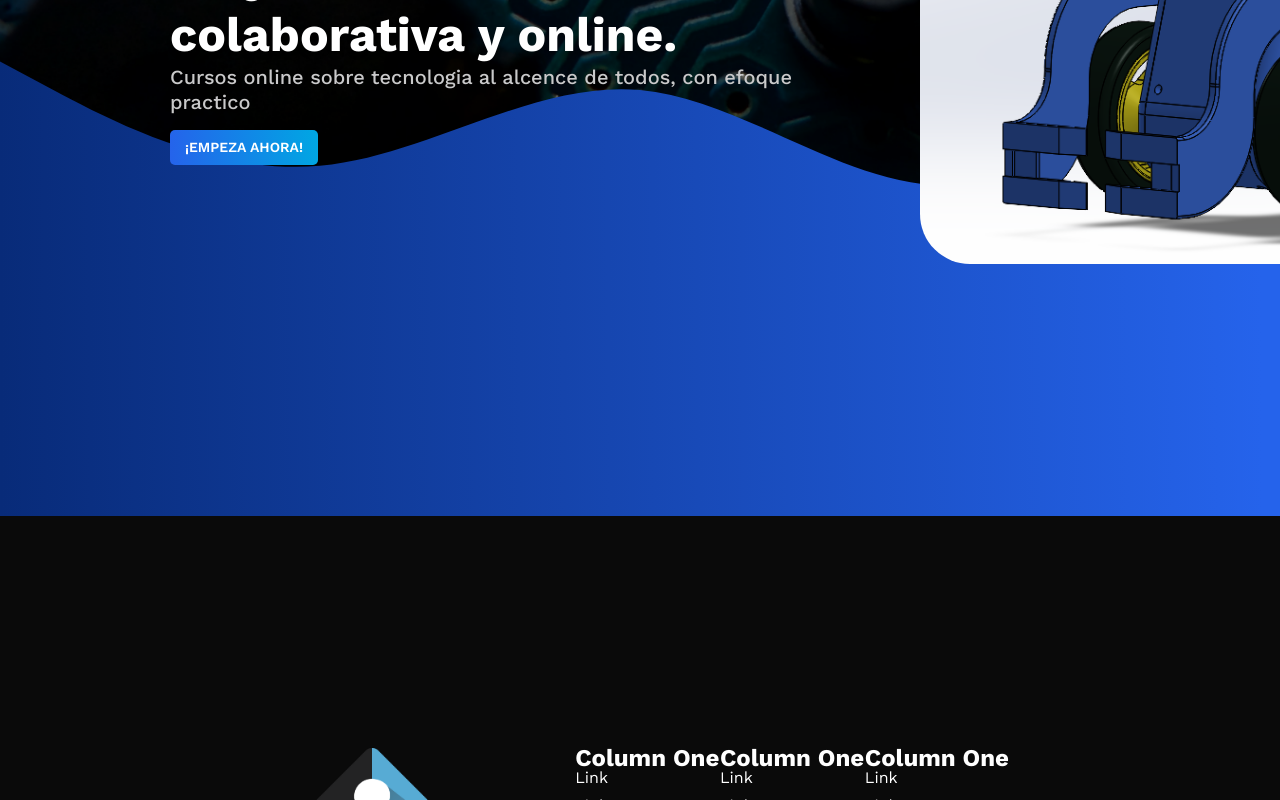
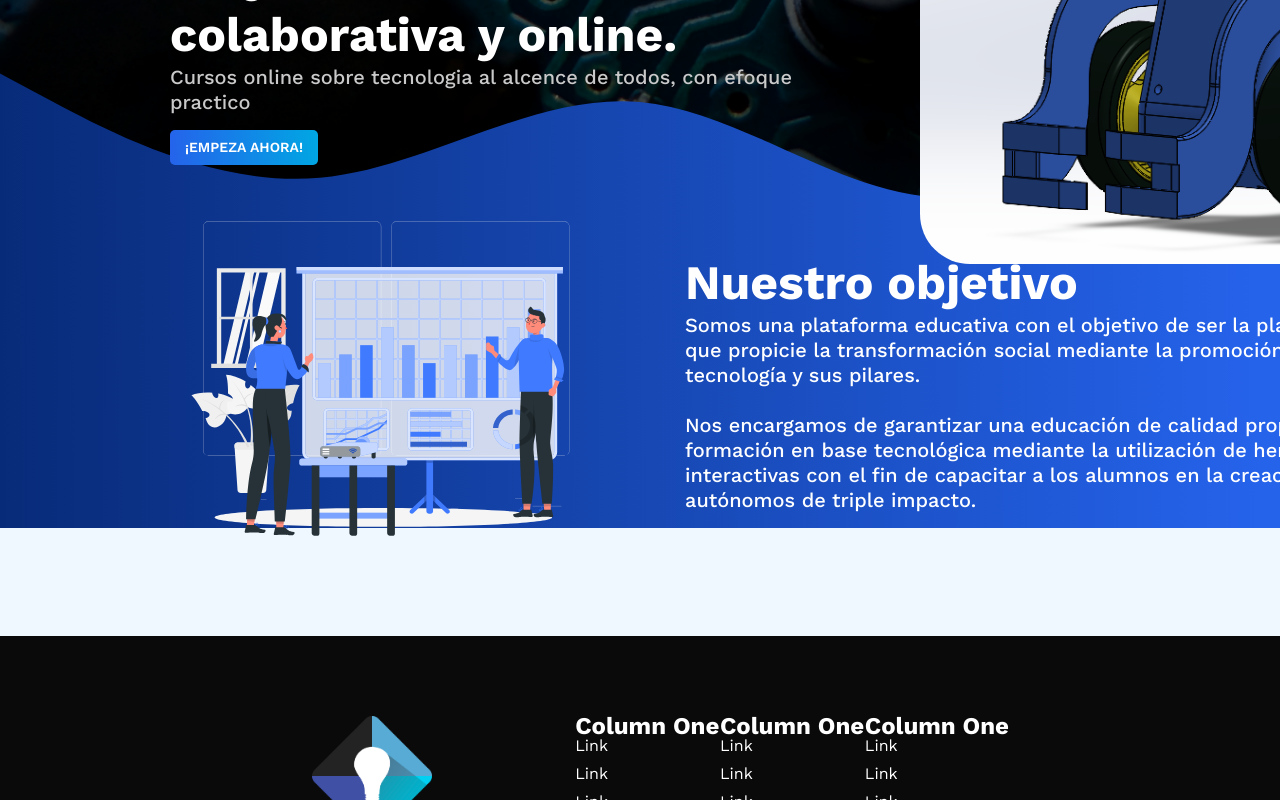
Before and after one commit to InnovativaLab/Pagina-web, a React (Vite) app in the folder PaginaWeb-React/: page / in a window 1280 px wide. Shown: the part 420-1220 px from the top of the page. Built offline with nearby package versions, Linux system fonts and the light colour scheme; the HTML template or start-up script is replaced by a standard one.

Commit message:
Add AboutUs section

```diff
--- a/PaginaWeb-React/src/pages/Inicio.tsx
+++ b/PaginaWeb-React/src/pages/Inicio.tsx
@@ -2,14 +2,20 @@ import React from 'react'
 import MainInicio from '../components/MainInicio'
 import fondoOlas from '../assets/fondoOlas.svg'
 import './styles/Inicio.css'
+import learnImg from "../assets/svgLearn.svg"
 
 function Inicio () {
   return (
-    <div>
+    <div className='presentation'>
       <MainInicio />
-      <div className='contenedorFondoOlas'>
-        <img className='FondoOlas' src={fondoOlas} alt='Olas celestes' />
-      </div>
+      <section className='weObjects'>
+        <img src={learnImg} alt='Ilustracion aprendiendo' />
+        <div className='weObjectsinfo'>
+          <p className='weObjectsTitle'>Nuestro objetivo</p>
+          <p className='weObjectsText'>Somos una plataforma educativa con el objetivo de ser la plataforma educativa que propicie la transformación social mediante la promoción e impulso de la tecnología y sus pilares. <br /><br />Nos encargamos de garantizar una educación de calidad proporcionando una formación en base tecnológica mediante la utilización de herramientas interactivas con el fin de capacitar a los alumnos en la creación de proyectos autónomos de triple impacto.</p>
+        </div>
+      </section>
+      <img className='FondoOlas' src={fondoOlas} alt='Olas celestes' />
     </div>
   )
 }
--- a/PaginaWeb-React/src/pages/styles/Inicio.css
+++ b/PaginaWeb-React/src/pages/styles/Inicio.css
@@ -1,3 +1,9 @@
+.presentation{
+  height: 120vh;
+  background-color: aliceblue;
+  display: flex;
+  flex-direction: column;
+}
 .containerMenu{
     display: flex;
     flex-direction: row;
@@ -7,9 +13,35 @@
   }
 .FondoOlas{
   position:absolute;
-    top: 46vh;
+  top: 380px;
   width: 100%;
 }
 .contenedorFondoOlas{
   height: 54vh;
 }
+.weObjects{
+  z-index: 100;
+  position: absolute;
+  bottom: -250px;
+  display: flex;
+  color: var(--Blanco);
+  align-items: center;
+  padding: 40px 170px;
+  gap: 80px;
+}
+.weObjectsTitle{/* Nuestro objetivo */
+  font-family: 'Work Sans';
+  font-style: normal;
+  font-weight: 700;
+  font-size: 48px;
+  line-height: 125%;
+}
+.weObjectsText{
+
+  width: 800px;
+  font-family: 'Work Sans';
+  font-style: normal;
+  font-weight: 500;
+  font-size: 20px;
+  line-height: 125%;
+}
```
Lines whose indentation alone changed are shown as unchanged.
